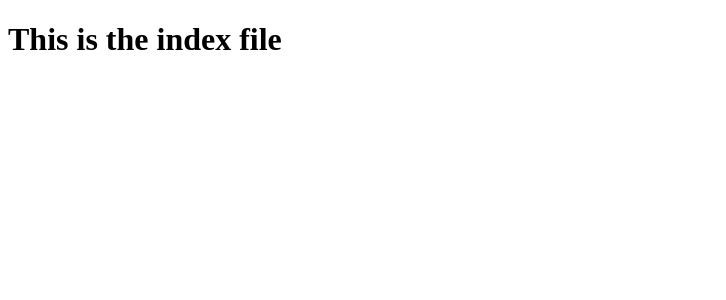
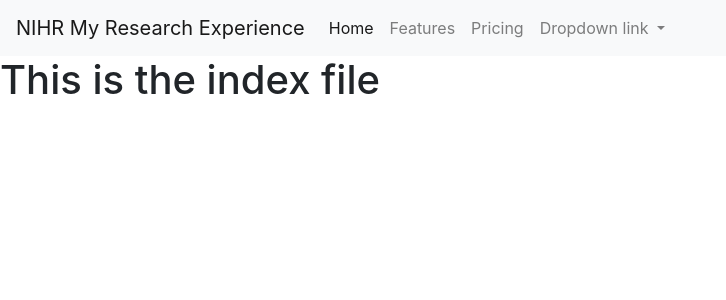
Before and after one commit to jinthebin/PRES-NLP, a Flask app: page / in a window 1280 px wide. Shown: the top 300 px of the page, without its empty margins (0-726 px from the left). Run offline with Flask 3, Linux system fonts and the light colour scheme; some libraries are stand-ins or nearby versions.

Commit message:
added bootstrap and navbar

```diff
--- a/application/routes.py
+++ b/application/routes.py
@@ -3,8 +3,8 @@ from flask import render_template
 
 @app.route("/")
 def index(): #call this method anything
-    return render_template('index.html')
+    return render_template('index.html', title='index')
 
 @app.route("/layout") #this is the hyperlink
 def layout():
-    return render_template("layout.html")
+    return render_template("layout.html", title= 'layout')
--- a/application/templates/layout.html
+++ b/application/templates/layout.html
@@ -3,11 +3,49 @@
 <head>
     <meta charset="UTF-8">
     <meta name="viewport" content="width=device-width, initial-scale=1.0">
-    <title>My Research Experience NIHR</title>
+    <link rel="stylesheet" href="https://cdn.jsdelivr.net/npm/bootstrap@4.0.0/dist/css/bootstrap.min.css" integrity="sha384-Gn5384xqQ1aoWXA+058RXPxPg6fy4IWvTNh0E263XmFcJlSAwiGgFAW/dAiS6JXm" crossorigin="anonymous">
+    {% if title %}
+        <title> NIHR - MRE - {{ title }}</title>
+    {% else %}
+        <title> NIHR - My Research Experience</title>
+    {% endif %}
+
 </head>
 <body>
+    <nav class="navbar navbar-expand-lg navbar-light bg-light">
+        <a class="navbar-brand" href="#">NIHR My Research Experience</a>
+        <button class="navbar-toggler" type="button" data-toggle="collapse" data-target="#navbarNavDropdown" aria-controls="navbarNavDropdown" aria-expanded="false" aria-label="Toggle navigation">
+        <span class="navbar-toggler-icon"></span>
+        </button>
+        <div class="collapse navbar-collapse" id="navbarNavDropdown">
+            <ul class="navbar-nav">
+            <li class="nav-item active">
+                <a class="nav-link" href="#">Home <span class="sr-only">(current)</span></a>
+            </li>
+            <li class="nav-item">
+                <a class="nav-link" href="#">Features</a>
+            </li>
+            <li class="nav-item">
+                <a class="nav-link" href="#">Pricing</a>
+            </li>
+            <li class="nav-item dropdown">
+                <a class="nav-link dropdown-toggle" href="#" id="navbarDropdownMenuLink" data-toggle="dropdown" aria-haspopup="true" aria-expanded="false">
+                Dropdown link
+                </a>
+                <div class="dropdown-menu" aria-labelledby="navbarDropdownMenuLink">
+                <a class="dropdown-item" href="#">Action</a>
+                <a class="dropdown-item" href="#">Another action</a>
+                <a class="dropdown-item" href="#">Something else here</a>
+                </div>
+            </li>
+            </ul>
+        </div>
+    </nav>
     {% block content%}
         <h2> This is Layout file</h2>
     {% endblock %}
+    <script src="https://code.jquery.com/jquery-3.2.1.slim.min.js" integrity="sha384-KJ3o2DKtIkvYIK3UENzmM7KCkRr/rE9/Qpg6aAZGJwFDMVNA/GpGFF93hXpG5KkN" crossorigin="anonymous"></script>
+    <script src="https://cdn.jsdelivr.net/npm/popper.js@1.12.9/dist/umd/popper.min.js" integrity="sha384-ApNbgh9B+Y1QKtv3Rn7W3mgPxhU9K/ScQsAP7hUibX39j7fakFPskvXusvfa0b4Q" crossorigin="anonymous"></script>
+    <script src="https://cdn.jsdelivr.net/npm/bootstrap@4.0.0/dist/js/bootstrap.min.js" integrity="sha384-JZR6Spejh4U02d8jOt6vLEHfe/JQGiRRSQQxSfFWpi1MquVdAyjUar5+76PVCmYl" crossorigin="anonymous"></script>
 </body>
 </html>
```
